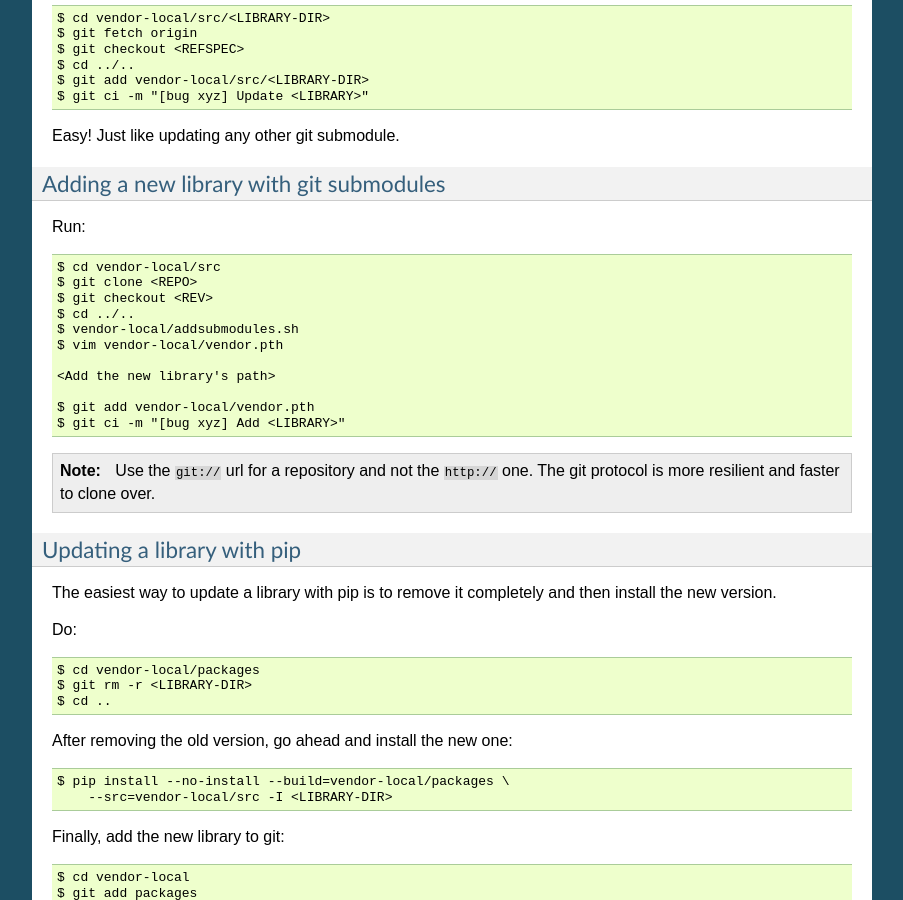
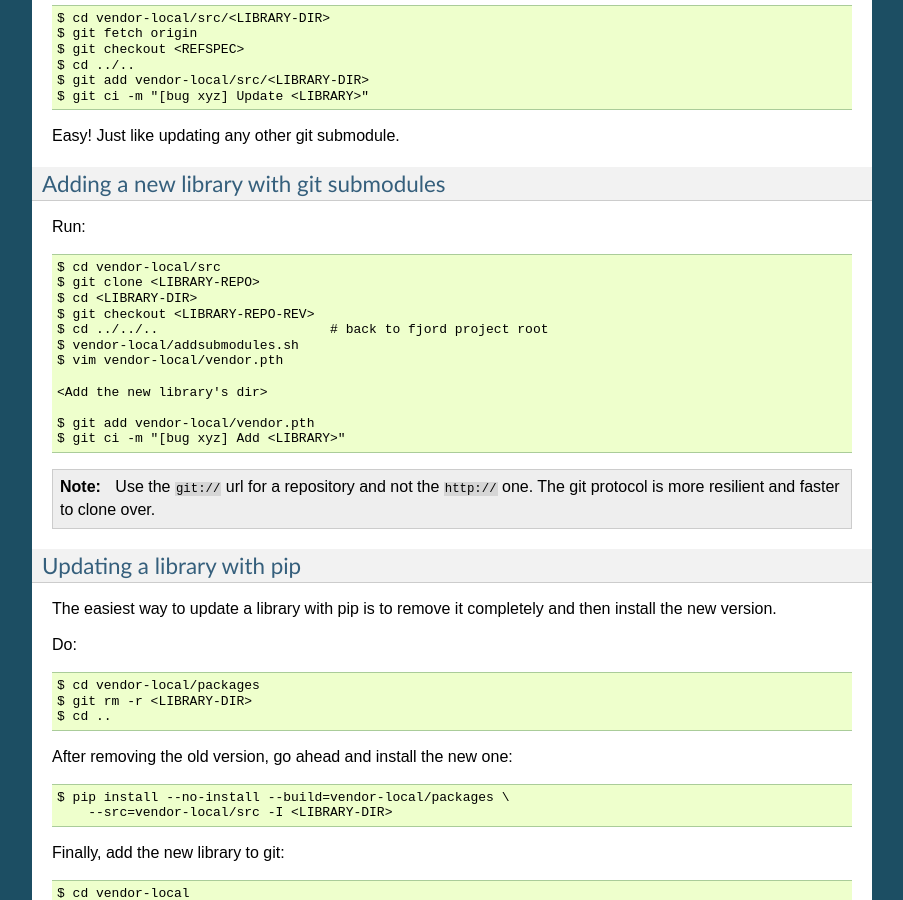
Before and after one commit to mozilla/fjord, a Sphinx documentation site: the page built from docs/vendor.rst, in a window 1280 px wide and 900 px high, scrolled down 1109 px. Shown: the whole window, without its empty margins (198-1101 px from the left). Built offline with Sphinx 7.4.7, drawn with Linux system fonts in a browser that asks for light colours.

```diff
--- a/docs/vendor.rst
+++ b/docs/vendor.rst
@@ -81,13 +81,14 @@
 Run::
 
     $ cd vendor-local/src
-    $ git clone <REPO>
-    $ git checkout <REV>
-    $ cd ../..
+    $ git clone <LIBRARY-REPO>
+    $ cd <LIBRARY-DIR>
+    $ git checkout <LIBRARY-REPO-REV>
+    $ cd ../../..                      # back to fjord project root
     $ vendor-local/addsubmodules.sh
     $ vim vendor-local/vendor.pth
 
-    <Add the new library's path>
+    <Add the new library's dir>
 
     $ git add vendor-local/vendor.pth
     $ git ci -m "[bug xyz] Add <LIBRARY>"
@@ -97,7 +98,6 @@
 
    Use the ``git://`` url for a repository and not the ``http://``
    one. The git protocol is more resilient and faster to clone over.
-
 
 
 Updating a library with pip
```
Also changed, not shown: .gitmodules, 1 other file.
